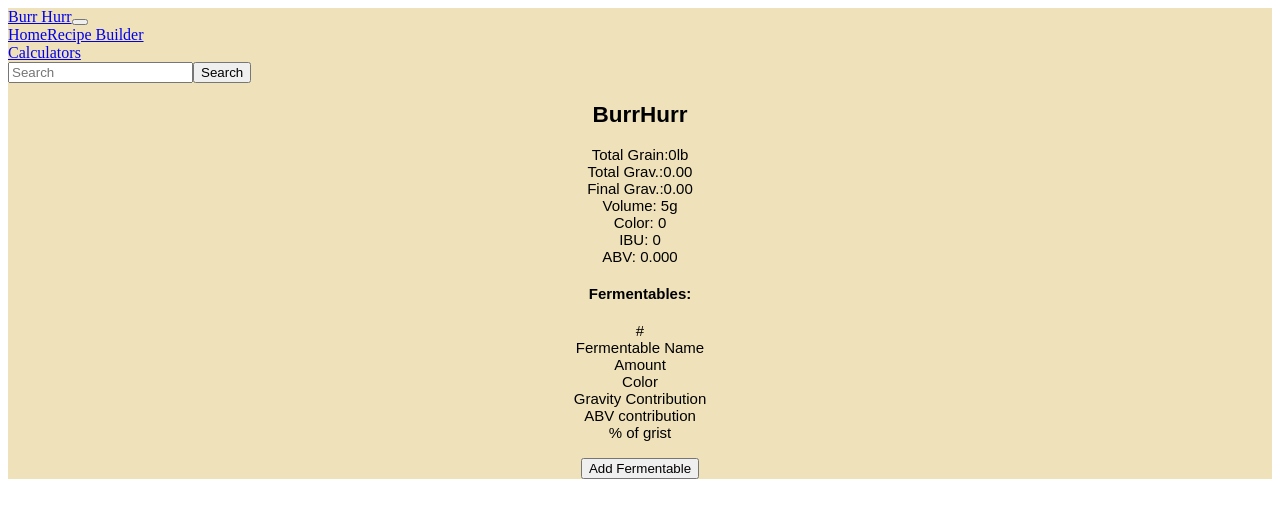
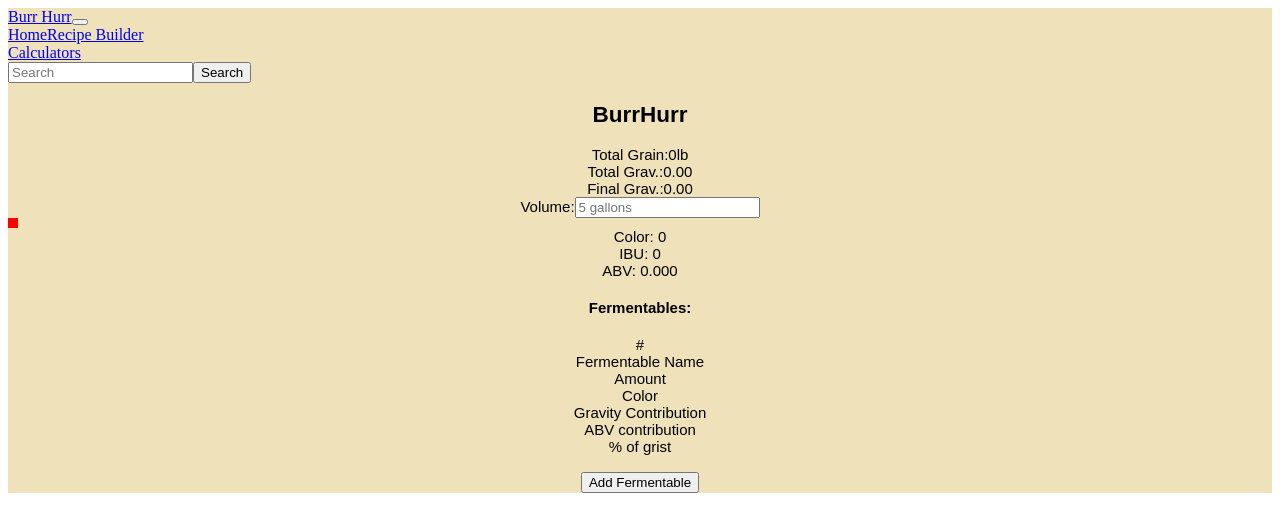
Before and after one commit to bzargesg/BurrHurr, a React app: page / in a window 1280 px wide. Shown: the top 532 px of the page. Built offline with nearby package versions, Linux system fonts and the light colour scheme; the HTML template or start-up script is replaced by a standard one.

Commit message:
add total vol field and debug

```diff
--- a/react-client/src/components/FermentablesItem.jsx
+++ b/react-client/src/components/FermentablesItem.jsx
@@ -39,7 +39,7 @@ class FermentablesItem extends React.Component {
           if (fermentableProperty === 'amount') {
             colField = (
               <Col key={this.props.fermentableId + fermentableProperty}>
-                <Form.Control type="amount" placeholder="in lbs" onChange={this.amountChange.bind(this)}/>
+                <Form.Control type="amount" placeholder="1 lb" onChange={this.amountChange.bind(this)}/>
               </Col>
             );
           } else {
--- a/react-client/src/index.jsx
+++ b/react-client/src/index.jsx
@@ -10,7 +10,7 @@ import Kettle from './components/Kettle.jsx';
 import Style from './components/Style.jsx';
 import Modal from 'react-bootstrap/Modal';
 import Button from 'react-bootstrap/Button';
-import { Container, Row, Col } from 'react-bootstrap';
+import { Container, Row, Col, Form } from 'react-bootstrap';
 import { BodyWrapp } from './Styled/styledComps.jsx';
 import FermentablePopup from './components/PopupMenu/FermentablePopup.jsx';
 class App extends React.Component {
@@ -95,6 +95,14 @@ class App extends React.Component {
   fermClickHandler(e) {
     this.setState({ fermclick: true });
   }
+  volumeChange(e){
+    let newGrav = fermentableHelper.gravity(this.state.fermentables,e.target.value);
+    this.setState({
+      volume: Number(e.target.value),
+      totalGravity: newGrav,
+      finalGravity: newGrav * (1-.75)
+    })
+  }
   render() {
     return (
       <div style={{ backgroundColor: '#efe2ba' }}>
@@ -107,8 +115,8 @@ class App extends React.Component {
             <Col className="totalGrain">Total Grain:{this.state.totalGrain + 'lb'}</Col>
             <Col className="totalGravity">Total Grav.:{(this.state.totalGravity).toFixed(2)}</Col>
             <Col className="finalGravity">Final Grav.:{(this.state.finalGravity).toFixed(2)}</Col>
-            <Col className="volume">Volume: {this.state.volume + 'g'}</Col>
-            <Col className="color">Color: {this.state.color}</Col>
+            <Col className="volume">Volume:<Form.Control type="amount" size="sm" placeholder="5 gallons" onChange={this.volumeChange.bind(this)}/></Col>
+            <Col className="color"><div style={{backgroundColor: 'red', height: '10px', width: '10px'}}></div>Color: {this.state.color}</Col>
             <Col className="ibu">IBU: {this.state.IBU}</Col>
             <Col className="abv">ABV: {(this.state.ABV).toFixed(3)}</Col>
           </Row>
```
